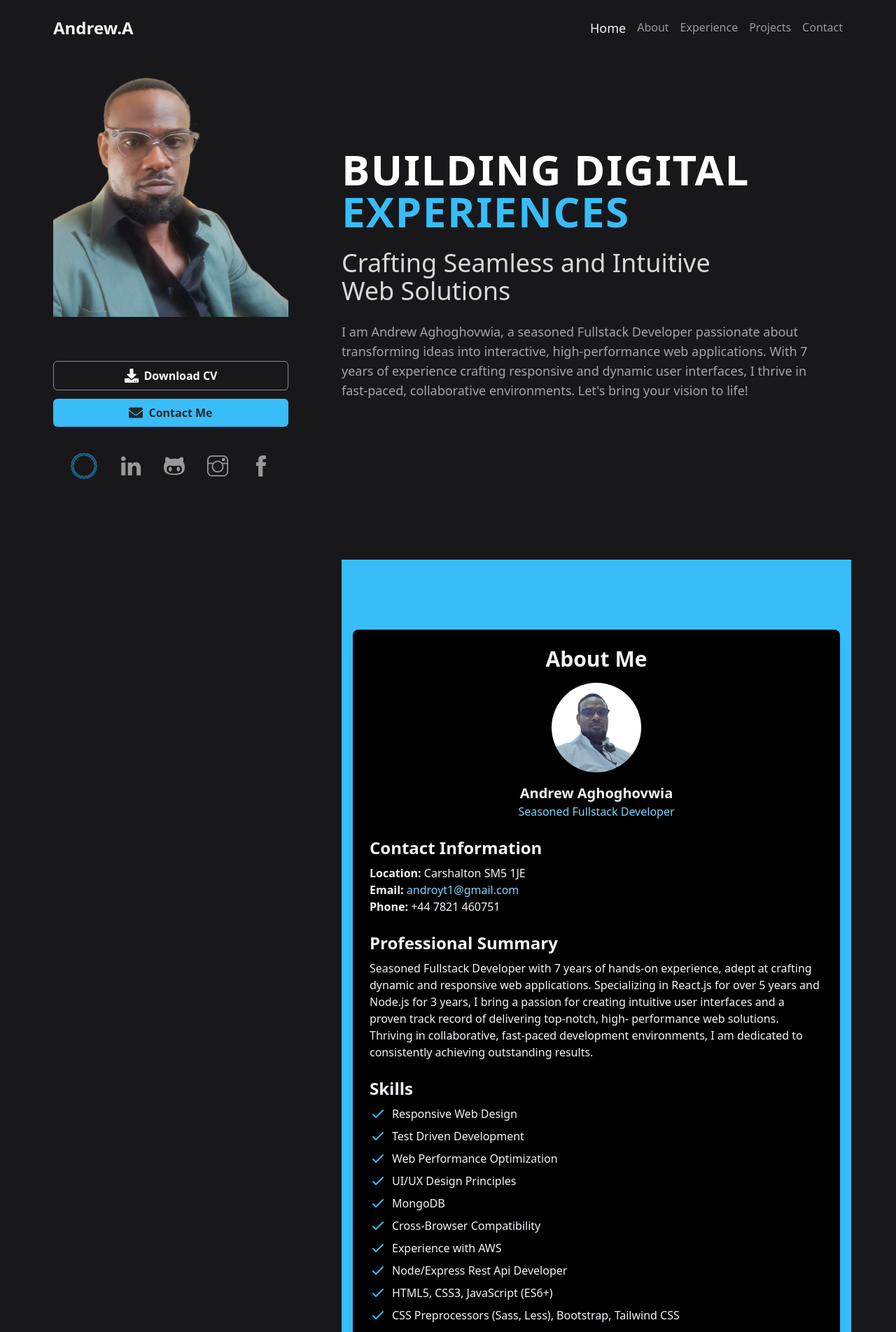
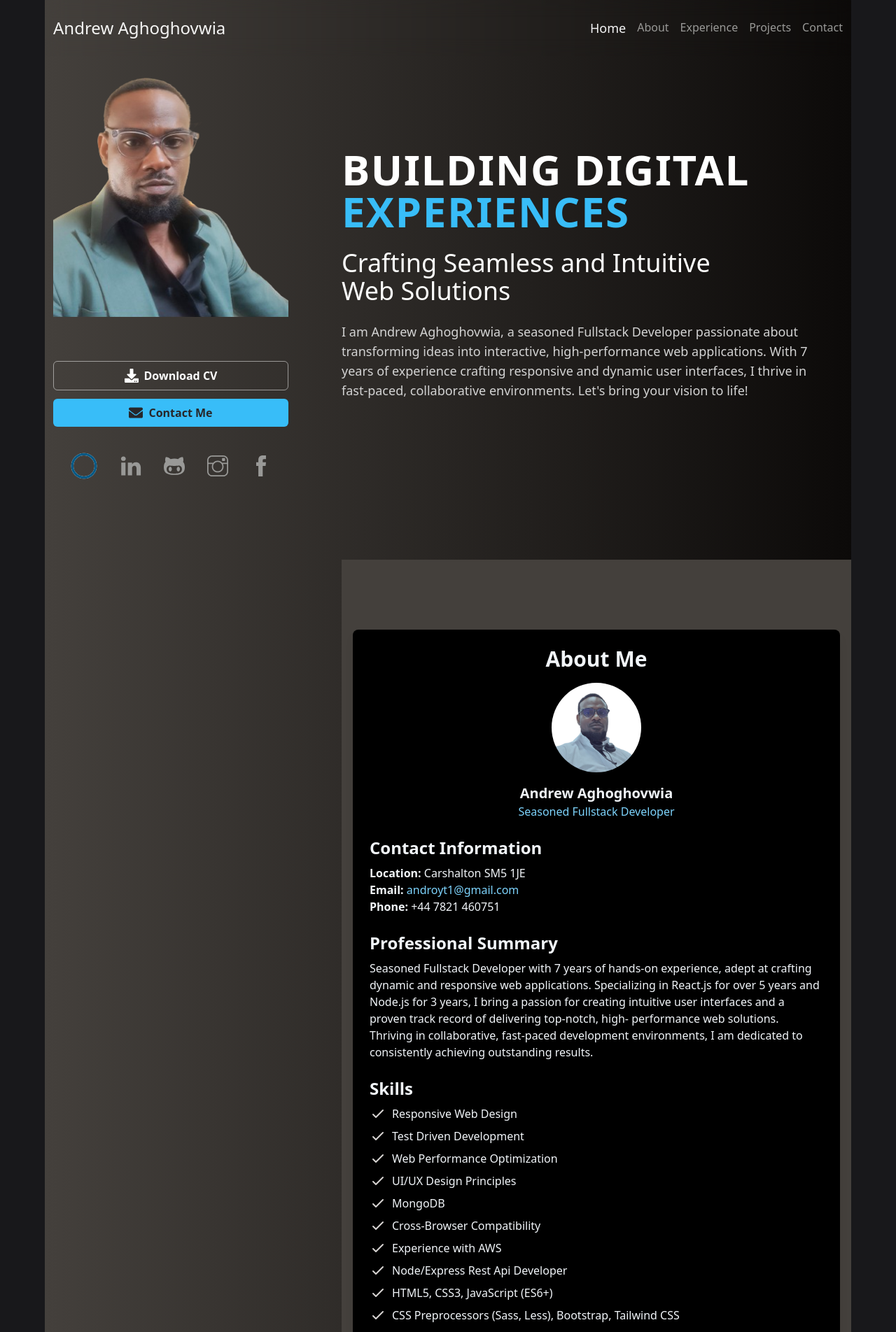
Before and after one commit to androyt1/portfolio-app, a React (Vite) app: page / in a window 1280 px wide. Shown: the top 1904 px of the page at 70% size. Built offline with nearby package versions, Linux system fonts and the light colour scheme.

Commit message:
Modified colors

```diff
--- a/src/App.tsx
+++ b/src/App.tsx
@@ -18,7 +18,7 @@ export default function App() {
     }, []);
 
     return (
-        <div className='max-w-6xl mx-auto '>
+        <div className='max-w-6xl mx-auto bg-gradient-to-r from-stone-700 to-stone-950'>
             <Layout>
                 <Hero />
                 <About />
--- a/src/Layouts/FixedComponent.tsx
+++ b/src/Layouts/FixedComponent.tsx
@@ -4,7 +4,7 @@ import { FaDownload, FaEnvelope } from "react-icons/fa";
 const FixedComponent = () => {
     return (
         <div className='hidden sm:flex relative sm:w-[250px] md:w-[360px] mr-16'>
-            <div className=' fixed top-[80px] h-screen sm:w-[250px] md:w-[360px] flex-col justify-center items-start   overflow-hidden rounded-bl-xl   bg-zinc-900'>
+            <div className=' fixed top-[80px] h-screen sm:w-[250px] md:w-[360px] flex-col justify-center items-start   overflow-hidden rounded-bl-xl   '>
                 <div className='flex   w-full h-1/2 overflow-hidden  px-3 relative flex-col justify-center items-start'>
                     <img
                         src='/images/androy.png'
--- a/src/Layouts/Header.tsx
+++ b/src/Layouts/Header.tsx
@@ -39,9 +39,11 @@ const Header = () => {
     ];
 
     return (
-        <header className='h-20 w-full bg-zinc-900 sticky top-0 flex justify-between items-center px-3 -mt-20 z-[100]'>
+        <header className='h-20 w-full  sticky top-0 flex justify-between items-center px-3 -mt-20 z-[100] backdrop-blur-md'>
             <nav className='flex justify-between items-center w-full'>
-                <div className='text-2xl font-bold text-zinc-100'>Andrew.A</div>
+                <div className='text-2xl font-noraml text-stone-100'>
+                    Andrew <span className=''>Aghoghovwia</span>
+                </div>
                 <ul className='hidden sm:flex space-x-4 '>
                     {navlinks.map((link) => (
                         <li key={link.id}>
--- a/src/Layouts/Layout.tsx
+++ b/src/Layouts/Layout.tsx
@@ -9,7 +9,7 @@ export const Layout = ({ children }: LayoutProp) => {
     return (
         <>
             <Header />
-            <div className='w-full flex items-center justify-between bg-zinc-900 '>
+            <div className='w-full flex items-center justify-between '>
                 <FixedComponent />
 
                 <div className='  bg-zinc-9o0 flex-1 text-white'>{children}</div>
--- a/src/components/About.tsx
+++ b/src/components/About.tsx
@@ -2,7 +2,7 @@ import { skills } from "../constants";
 const About = () => {
     return (
         <div
-            className='min-h-screen bg-[#38BDF8] p-4 flex items-center justify-center pt-[100px] text-slate-100'
+            className='min-h-screen bg-stone-700 p-4 flex items-center justify-center pt-[100px] text-slate-100'
             id='about'>
             <div className='bg-black shadow-lg rounded-lg p-6 max-w-4xl w-full' data-aos='fade-up'>
                 <h1 className='text-3xl font-bold text-center mb-4'>About Me</h1>
@@ -48,7 +48,7 @@ const About = () => {
                         {skills.map((skill, index) => (
                             <li key={index} className='flex items-center'>
                                 <svg
-                                    className='w-6 h-6 text-[#38BDF8] mr-2'
+                                    className='w-6 h-6 text-stone-300 mr-2'
                                     fill='none'
                                     stroke='currentColor'
                                     strokeWidth='2'
--- a/src/components/Contact.tsx
+++ b/src/components/Contact.tsx
@@ -1,7 +1,7 @@
 const Contact = () => {
     return (
         <div
-            className='min-h-screen bg-[#38BDF8] p-4 flex items-center justify-center pt-[100px]'
+            className='min-h-screen bg-stone-700 p-4 flex items-center justify-center pt-[100px]'
             id='contact'>
             <div
                 className='bg-black shadow-lg rounded-lg p-6 max-w-4xl w-full text-zinc-100'
--- a/src/components/Experience.tsx
+++ b/src/components/Experience.tsx
@@ -3,7 +3,7 @@ import { experiences } from "../constants";
 const Experience = () => {
     return (
         <div
-            className='min-h-screen bg-[#38BBF6] p-4 flex items-center justify-center pt-[100px] text-zinc-100'
+            className='min-h-screen bg-stone-700 p-4 flex items-center justify-center pt-[100px] text-zinc-100'
             id='experience'>
             <div className='bg-black shadow-lg rounded-lg p-6 max-w-4xl w-full' data-aos='fade-up'>
                 <h1 className='text-3xl font-bold text-center mb-6'>Experience</h1>
@@ -16,7 +16,7 @@ const Experience = () => {
                             {experience.responsibilities.map((responsibility, i) => (
                                 <li key={i} className='flex items-center'>
                                     <svg
-                                        className='w-6 h-6 text-[#38BDF8] mr-2'
+                                        className='w-6 h-6 text-stone-300 mr-2'
                                         fill='none'
                                         stroke='currentColor'
                                         strokeWidth='2'
--- a/src/components/Hero.tsx
+++ b/src/components/Hero.tsx
@@ -13,11 +13,11 @@ const Hero = () => {
                 <h1 className='text-4xl sm:text-4xl md:text-5xl lg:text-6xl font-bold uppercase tracking-wide'>
                     Building Digital <br /> <span className='text-sky-400'>Experiences</span>
                 </h1>
-                <h2 className='mt-4 sm:mt-6 text-2xl md:text-4xl text-[#d9d9d8]'>
+                <h2 className='mt-4 sm:mt-6  text-2xl md:text-4xl text-[#fcfcfb] '>
                     Crafting Seamless and Intuitive
                     <br /> Web Solutions
                 </h2>
-                <p className='mt-2 sm:mt-6 text-lg max-w-2xl  text-[#a5a5a5]'>
+                <p className='mt-2 sm:mt-6  text-lg max-w-2xl  text-[#d3d3d3]'>
                     I am Andrew Aghoghovwia, a seasoned Fullstack Developer passionate about
                     transforming ideas into interactive, high-performance web applications. With 7
                     years of experience crafting responsive and dynamic user interfaces, I thrive in
--- a/src/components/Projects.tsx
+++ b/src/components/Projects.tsx
@@ -3,7 +3,7 @@ import { projects } from "../constants";
 const Projects = () => {
     return (
         <div
-            className='min-h-screen bg-[#38BBF6]  p-4 flex items-center justify-center pt-[100px]'
+            className='min-h-screen bg-stone-700  p-4 flex items-center justify-center pt-[100px]'
             id='projects'>
             <div
                 className='bg-black shadow-lg rounded-lg p-6 max-w-4xl w-full text-zinc-100'
```
